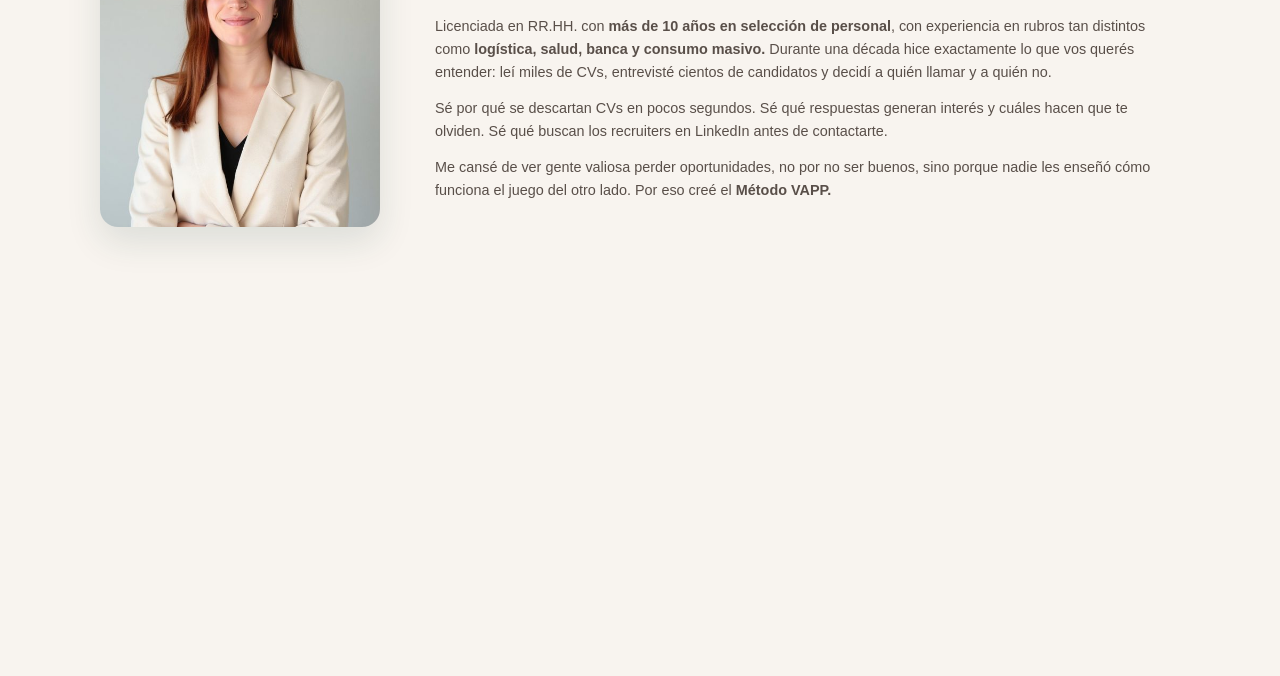
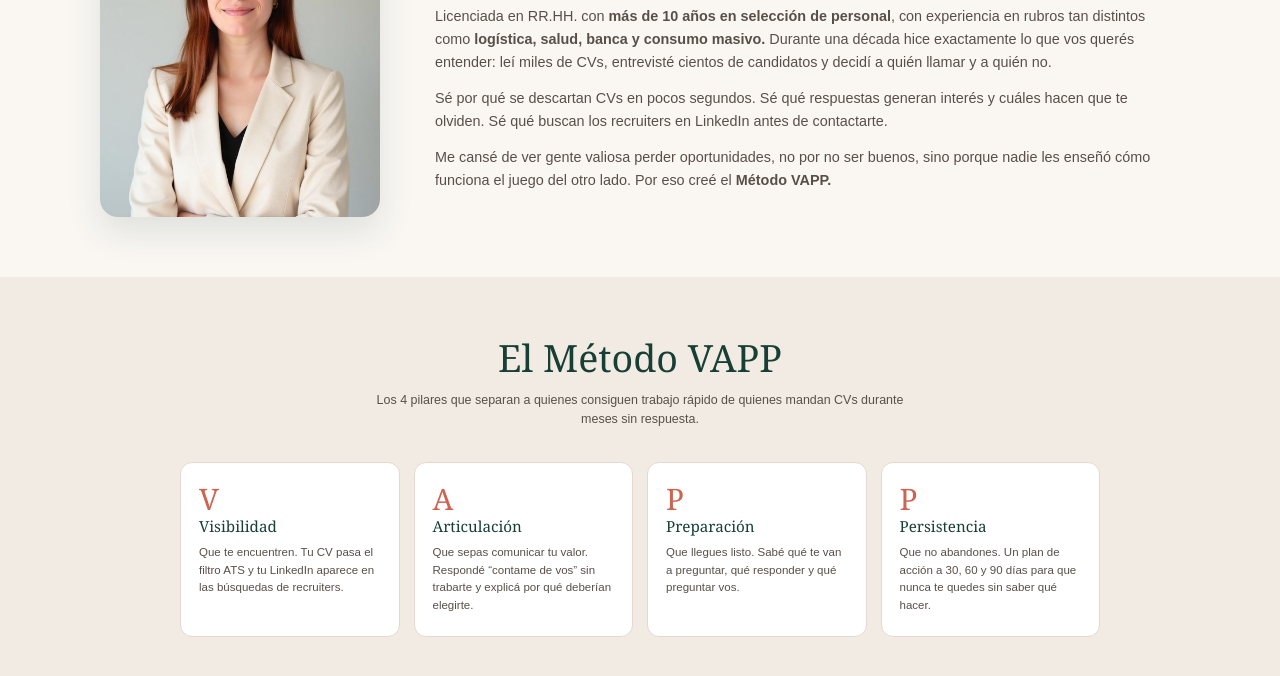
Before and after one commit to Arii23/metodo-vapp, a plain HTML site: page index.html in a window 1280 px wide. Shown: the part 790-1466 px from the top of the page. Before the commit the page ends 1087 px from the top, so only its background shows below. Drawn offline with Linux system fonts and the light colour scheme.

Commit message:
agrego seccion de METODO VAPP y ajusto estilos

```diff
--- a/index.html
+++ b/index.html
@@ -172,6 +172,100 @@
 
         </section>
 
+        <!-- Método VAPP -->
+<section class="method">
+
+    <div class="container">
+
+        <div class="method__header">
+
+            <h2 class="section-title">
+                El Método VAPP
+            </h2>
+
+            <p class="method__description">
+                Los 4 pilares que separan a quienes consiguen trabajo
+                rápido de quienes mandan CVs durante meses sin respuesta.
+            </p>
+
+        </div>
+
+        <div class="method__grid">
+
+            <article class="method-card">
+
+                <span class="method-card__letter">
+                    V
+                </span>
+
+                <h3 class="method-card__title">
+                    Visibilidad
+                </h3>
+
+                <p class="method-card__text">
+                    Que te encuentren. Tu CV pasa el filtro ATS y tu
+                    LinkedIn aparece en las búsquedas de recruiters.
+                </p>
+
+            </article>
+
+            <article class="method-card">
+
+                <span class="method-card__letter">
+                    A
+                </span>
+
+                <h3 class="method-card__title">
+                    Articulación
+                </h3>
+
+                <p class="method-card__text">
+                    Que sepas comunicar tu valor. Respondé “contame de vos”
+                    sin trabarte y explicá por qué deberían elegirte.
+                </p>
+
+            </article>
+
+            <article class="method-card">
+
+                <span class="method-card__letter">
+                    P
+                </span>
+
+                <h3 class="method-card__title">
+                    Preparación
+                </h3>
+
+                <p class="method-card__text">
+                    Que llegues listo. Sabé qué te van a preguntar,
+                    qué responder y qué preguntar vos.
+                </p>
+
+            </article>
+
+            <article class="method-card">
+
+                <span class="method-card__letter">
+                    P
+                </span>
+
+                <h3 class="method-card__title">
+                    Persistencia
+                </h3>
+
+                <p class="method-card__text">
+                    Que no abandones. Un plan de acción a 30, 60 y 90 días
+                    para que nunca te quedes sin saber qué hacer.
+                </p>
+
+            </article>
+
+        </div>
+
+    </div>
+
+</section>
+
     </main>
 
 </body>
--- a/styles.css
+++ b/styles.css
@@ -3,7 +3,8 @@
 ======================================== */
 
 :root {
-    --color-background: #f8f4ef;
+    --color-background: #faf7f3;
+    --color-section: #f2ebe3;
     --color-surface: #ffffff;
     --color-primary: #173f36;
     --color-secondary: #ce634f;
@@ -275,7 +276,8 @@ a {
 ======================================== */
 
 .about {
-    padding: 70px 0;
+    padding: 60px 0;
+    background-color: var(--color-background);
 }
 
 .about__container {
@@ -319,13 +321,90 @@ a {
     font-size: 0.9rem;
 }
 
+/* ========================================
+   MÉTODO VAPP
+======================================== */
 
+.method {
+    padding: 58px 0 64px;
+    background-color: var(--color-section);
+}
+
+.method__header {
+    max-width: 650px;
+    margin: 0 auto 32px;
+    text-align: center;
+}
+
+.method__header .section-title {
+    margin-bottom: 10px;
+    font-size: clamp(1.8rem, 3vw, 2.35rem);
+}
+
+.method__description {
+    max-width: 560px;
+    margin-inline: auto;
+    color: var(--color-text);
+    font-size: 0.78rem;
+    line-height: 1.6;
+}
+
+.method__grid {
+    display: grid;
+    max-width: 920px;
+    margin-inline: auto;
+    grid-template-columns: repeat(4, 1fr);
+    gap: 14px;
+}
+
+.method-card {
+    min-height: 170px;
+    padding: 21px 18px;
+    border: 1px solid #e5d8cf;
+    border-radius: 12px;
+    background-color: #ffffff;
+    text-align: left;
+    transition:
+        transform 0.25s ease,
+        box-shadow 0.25s ease,
+        border-color 0.25s ease;
+}
+
+.method-card:hover {
+    transform: translateY(-4px);
+    border-color: #d7bdb2;
+    box-shadow: 0 12px 25px rgb(23 63 54 / 8%);
+}
+
+.method-card__letter {
+    display: block;
+    margin-bottom: 3px;
+    color: var(--color-secondary);
+    font-family: var(--font-title);
+    font-size: 1.85rem;
+    line-height: 1;
+}
+
+.method-card__title {
+    margin-bottom: 7px;
+    color: var(--color-primary);
+    font-family: var(--font-title);
+    font-size: 0.95rem;
+    font-weight: normal;
+    line-height: 1.3;
+}
+
+.method-card__text {
+    color: var(--color-text);
+    font-size: 0.72rem;
+    line-height: 1.55;
+}
 /* ========================================
    RESPONSIVE
 ======================================== */
 
 @media (max-width: 850px) {
-    .stats__container {
+   .stats__container {
         grid-template-columns: repeat(2, 1fr);
     }
 
@@ -349,11 +428,15 @@ a {
     .about__image {
         height: 280px;
     }
+
+    .method__grid {
+        grid-template-columns: repeat(2, 1fr);
+    }
 }
 
 
 @media (max-width: 650px) {
-    .header {
+  .header {
         padding: 16px 0;
     }
 
@@ -387,7 +470,7 @@ a {
     }
 
     .about {
-        padding: 55px 0;
+        padding: 50px 0;
     }
 
     .about__container {
@@ -404,8 +487,21 @@ a {
         height: 360px;
     }
 
-    .about__content {
-        text-align: left;
+    .method {
+        padding: 52px 0;
+    }
+
+    .method__header {
+        margin-bottom: 28px;
+    }
+
+    .method__grid {
+        grid-template-columns: 1fr;
+    }
+
+    .method-card {
+        min-height: auto;
+        padding: 22px 20px;
     }
 }
 
```
